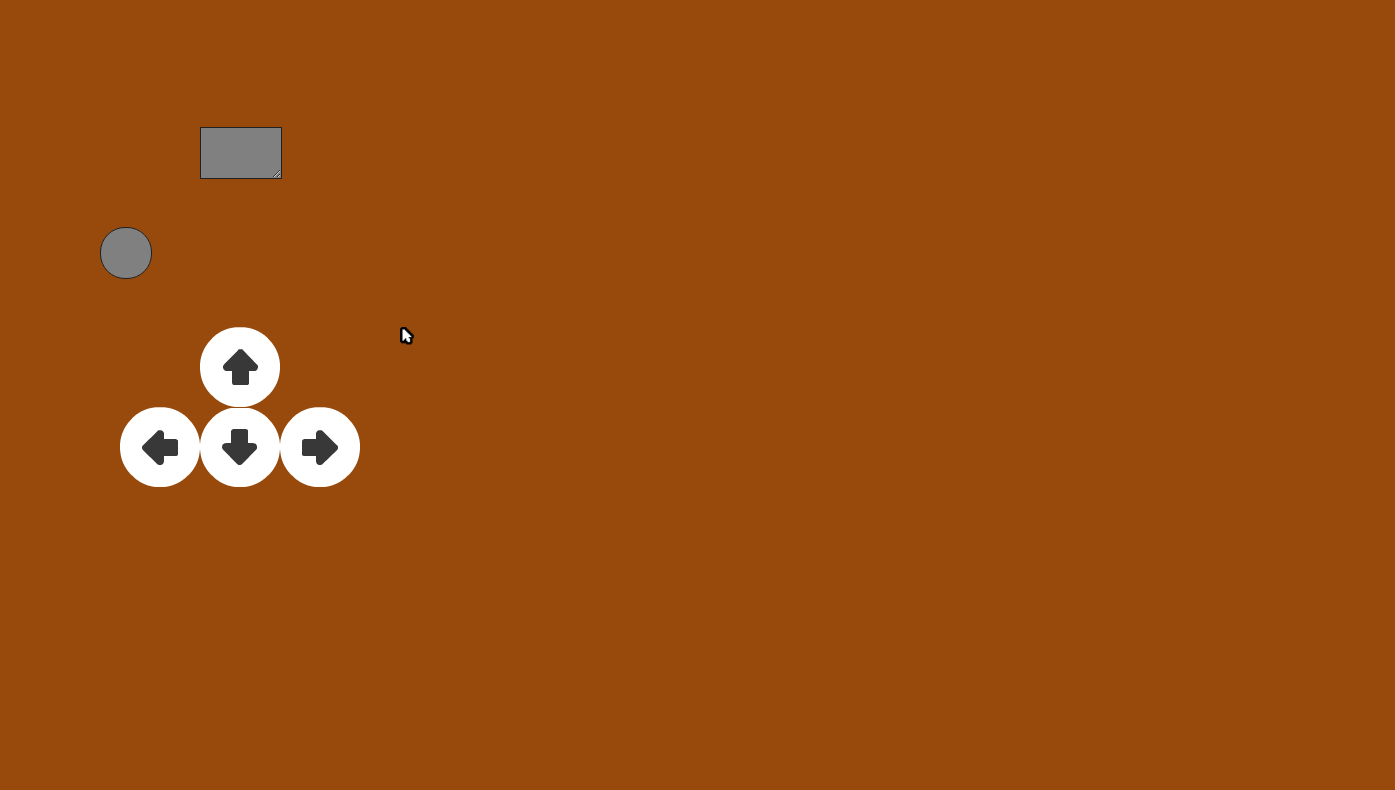
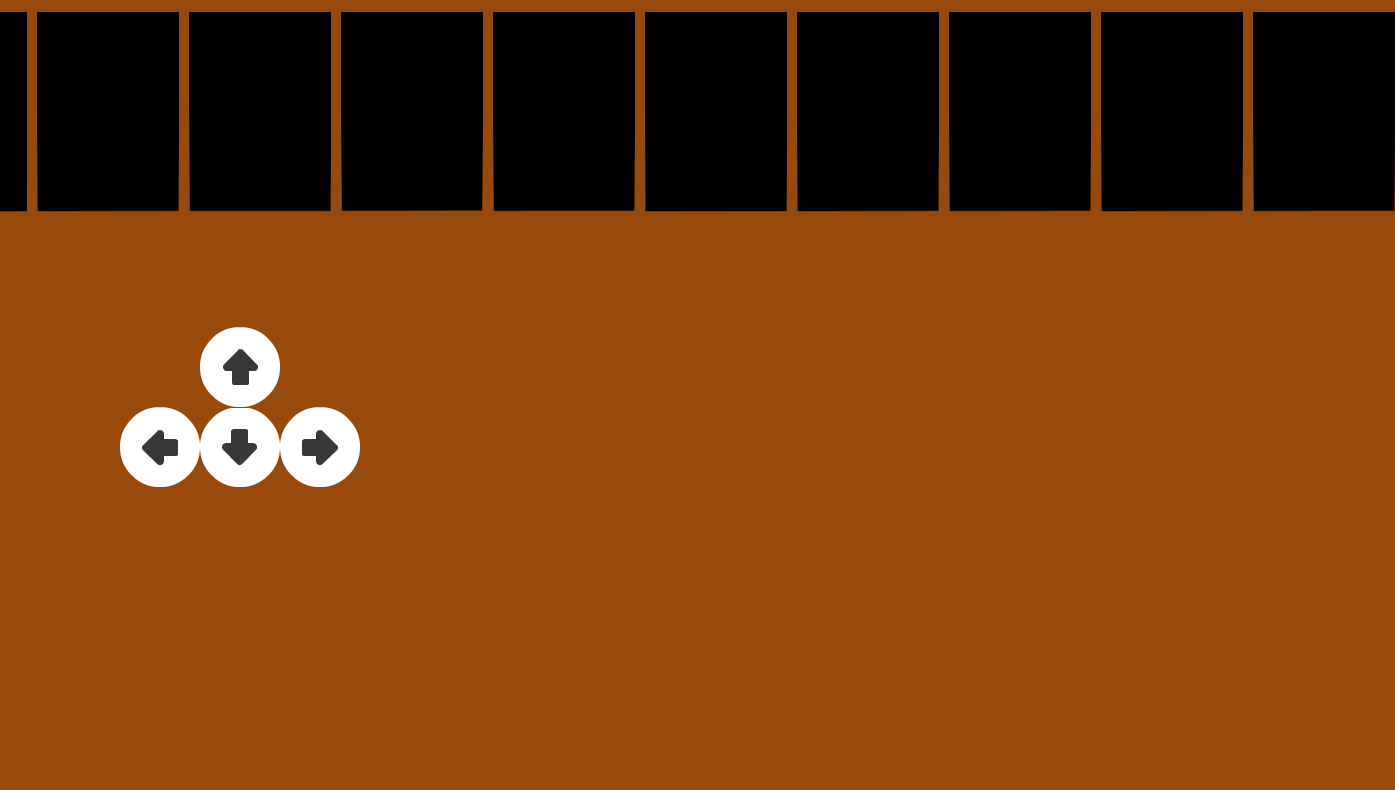
Before and after one commit to Plumi9/Website, a plain HTML site: page index.html in a window 1280 px wide. Shown: the part 73-863 px from the top of the page, 1395 px wide, since content can reach past the window. Drawn offline with Linux system fonts and the light colour scheme.

Commit message:
added some formatting

```diff
--- a/index.html
+++ b/index.html
@@ -5,8 +5,9 @@
 </head>
 <body>
   <img src="./assets/cursor.png" id="player">
-  <div id="rock"></div>
-  <div id="rock_round"></div>
+
+  <h1 class="text"> No using the mouse, to move around use WASD</h1>
+
   <img src="./assets/arrow_up.png" alt="" id="arrow_up" class="unpressed_arrow">
   <img src="./assets/arrow_down.png" alt="" id="arrow_down" class="unpressed_arrow">
   <img src="./assets/arrow_left.png" alt="" id="arrow_left" class="unpressed_arrow">
@@ -17,16 +18,16 @@
   <img src="./assets/pressed_arrow_right.png" alt="" id="pressed_arrow_right" class="pressed_arrow" hidden = "hidden">
 
   <div class = "list">
-    <img src="./assets/item1.png" alt="" height="100px" >
-    <img src="./assets/item2.png" alt="" height="100px" >
-    <img src="./assets/item3.png" alt="" height="100px" >
-    <img src="./assets/item4.png" alt="" height="100px" >
-    <img src="./assets/item5.png" alt="" height="100px" >
-    <img src="./assets/item6.png" alt="" height="100px" >
-    <img src="./assets/item7.png" alt="" height="100px" >
-    <img src="./assets/item8.png" alt="" height="100px" >
-    <img src="./assets/item9.png" alt="" height="100px" >
-    <img src="./assets/item10.png" alt="" height="100px" >
+    <img src="./assets/item1.png" alt="", class="item">
+    <img src="./assets/item2.png" alt="", class="item">
+    <img src="./assets/item3.png" alt="", class="item">
+    <img src="./assets/item4.png" alt="", class="item">
+    <img src="./assets/item5.png" alt="", class="item">
+    <img src="./assets/item6.png" alt="", class="item">
+    <img src="./assets/item7.png" alt="", class="item">
+    <img src="./assets/item8.png" alt="", class="item">
+    <img src="./assets/item9.png" alt="", class="item">
+    <img src="./assets/item10.png" alt="", class="item">
   </div>
 
   <!-- SCRIPT SCRIPT SCRIPT-->
--- a/script.js
+++ b/script.js
@@ -1,6 +1,4 @@
 let player = document.getElementById('player');
-let rock = document.getElementById('rock');
-let rock_round = document.getElementById('rock_round');
 
 let arrow_up = document.getElementById('arrow_up');
 let pressed_arrow_up = document.getElementById('pressed_arrow_up');
@@ -11,16 +9,23 @@ let pressed_arrow_left = document.getElementById('pressed_arrow_left');
 let arrow_right = document.getElementById('arrow_right');
 let pressed_arrow_right = document.getElementById('pressed_arrow_right');
 
-let LIST_OF_OBJECTS = [rock, rock_round,
-                      arrow_up, pressed_arrow_up, arrow_down, pressed_arrow_down, arrow_left, pressed_arrow_left, arrow_right, pressed_arrow_right];
+// List of object to check for collision for movement
+let LIST_OF_OBJECTS = [
+                      arrow_up, pressed_arrow_up, arrow_down, pressed_arrow_down, arrow_left, pressed_arrow_left, arrow_right, pressed_arrow_right,
+                      ];
+let object_Positions = LIST_OF_OBJECTS.map(object => object.getBoundingClientRect());
 
-let objectPositions = LIST_OF_OBJECTS.map(object => object.getBoundingClientRect());
+// List of items for the Gallery on Page 2
+let LIST_OF_ITEMS = document.querySelectorAll('.list .item');
+let hoveredItems = new Set();  // Track which items currently have the hover class
 
+// Values for movement
 const MOVEMENT_SPEED = 10;
-let positionX = 400;
-let positionY = 400;
+let positionX = Math.round(window.innerWidth/2);
+let positionY = 0;
 let keyPresses = {};
 
+// Key event listeners
 window.addEventListener('keydown', keyDownListener);
 function keyDownListener(event) {
   keyPresses[event.key] = true;
@@ -45,6 +50,47 @@ function keyUpListener(event) {
   }
 }
 
+// Handle hover effect when player "hovers over" an item
+function handleItemHoverEffect() {
+  let player_Position = {
+    left: positionX,
+    right: positionX + player.offsetWidth,
+    top: positionY,
+    bottom: positionY + player.offsetHeight,
+  };
+
+  LIST_OF_ITEMS.forEach((item, index) => {
+    let item_Position = item.getBoundingClientRect();
+    let adjusted_Item_Position = {
+      top: item_Position.top + window.scrollY,
+      bottom: item_Position.bottom + window.scrollY,
+      left: item_Position.left + window.scrollX,
+      right: item_Position.right + window.scrollX,
+    };
+
+    // Check if the player is colliding with the item
+    let isColliding = !(player_Position.top > adjusted_Item_Position.bottom ||
+                        player_Position.bottom < adjusted_Item_Position.top ||
+                        player_Position.left > adjusted_Item_Position.right ||
+                        player_Position.right < adjusted_Item_Position.left);
+
+    if (isColliding) {
+      // If the item is colliding and doesn't already have the hover class, add it
+      if (!hoveredItems.has(item)) {
+        item.classList.add('hover');
+        hoveredItems.add(item);  // Track that this item has hover
+      }
+    } else {
+      // If the item is not colliding and has the hover class, remove it
+      if (hoveredItems.has(item)) {
+        item.classList.remove('hover');
+        hoveredItems.delete(item);  // Remove from the hover-tracked set
+      }
+    }
+  });
+}
+
+// Check for object collision
 function isColliding(newPositionX, newPositionY) {
   let player_Position = {
     left: newPositionX,
@@ -53,21 +99,27 @@ function isColliding(newPositionX, newPositionY) {
     bottom: newPositionY + player.offsetHeight,
   };
 
-  // Check all objects for collision
-  for (let objectPosition of objectPositions) {
-    if (!(player_Position.top > objectPosition.bottom ||
-          player_Position.bottom < objectPosition.top ||
-          player_Position.left > objectPosition.right ||
-          player_Position.right < objectPosition.left)) {
+  for (let object of LIST_OF_OBJECTS) {
+    let object_Position = object.getBoundingClientRect();
+    let adjusted_Object_Position = {
+      top: object_Position.top + window.scrollY,
+      bottom: object_Position.bottom + window.scrollY,
+      left: object_Position.left + window.scrollX,
+      right: object_Position.right + window.scrollX
+    };
+
+    if (!(player_Position.top > adjusted_Object_Position.bottom ||
+          player_Position.bottom < adjusted_Object_Position.top ||
+          player_Position.left > adjusted_Object_Position.right ||
+          player_Position.right < adjusted_Object_Position.left)) {
       // Collision detected
       return true;
     }
   }
-
-  // No collision with any object
   return false;
 }
 
+// Scroll Logic
 let has_scrolled = false;
 let isScrolling = false;
 let scroll_counter = 1;
@@ -75,8 +127,6 @@ function pageScroll() {
   const targetScrollY = 1240 * scroll_counter; // The target scroll position
   const scrollStep = 20; // How many pixels to scroll per frame
   const duration = 2000; // Duration of the scroll in milliseconds
-  const totalSteps = duration / 16; // Total frames (approx. 60 FPS)
-  let currentStep = 0;
 
   if (!has_scrolled) {
     has_scrolled = true; // Ensure this runs only once per scroll action
@@ -92,13 +142,6 @@ function pageScroll() {
       }
 
       window.scrollBy(0, scrollStep);
-      currentStep++;
-
-      // Stop if we reach the maximum number of steps
-      if (currentStep >= totalSteps) {
-        clearInterval(scrollInterval);
-        window.scrollTo(0, targetScrollY); // Snap to the target
-      }
     }, 16); // Approximately 60 FPS
 
     teleport_Player_to_newPositionY(targetScrollY);
@@ -125,6 +168,7 @@ function check_Position_to_scroll() {
   }
 }
 
+// Actual game loop
 function gameLoop() {
   let moveX = 0;
   let moveY = 0;
@@ -146,7 +190,6 @@ function gameLoop() {
     moveX = MOVEMENT_SPEED;
     pressed_arrow_right.removeAttribute("hidden");
   }
-  // User Input
 
   // Normalize diagonal movement speed
   if (moveX !== 0 && moveY !== 0) {
@@ -164,7 +207,6 @@ function gameLoop() {
   if(!isColliding(positionX, newPositionY)){
     positionY = newPositionY;
   }
-  // Check for collision
 
   // Update Player position to DOM
   player.style.left = positionX + 'px';
@@ -172,6 +214,9 @@ function gameLoop() {
 
   check_Position_to_scroll();
 
+  // Handle hover effects
+  handleItemHoverEffect();
+
   window.requestAnimationFrame(gameLoop);
 }
 
--- a/style.css
+++ b/style.css
@@ -1,14 +1,7 @@
 body {
-  display: flex;
   justify-content: center;
   background: #974a0b;
   height: 1000vh;
-  margin: 0;
-  overflow: auto;
-}
-
-html {
-  scroll-behavior: smooth;
 }
 
 #player {
@@ -17,41 +10,60 @@ html {
   position: absolute;
 }
 
-#rock {
-  /* for changing Size of object*/
-  overflow: hidden;
-  resize: horizontal;
-
-  background-color: grey;
-  width: 80px;
-  height: 50px;
-  border: 1px solid rgb(33, 33, 33);
-  position: absolute;
-  left: 200px;
-  top: 200px;
-}
-
-#rock_round {
-  border-radius: 25px;
-  background-color: grey;
-  width: 50px;
-  height: 50px;
-  border: 1px solid rgb(33, 33, 33);
-  position: absolute;
-  left: 100px;
-  top: 300px;
+.text{
+  display: flex;
+  justify-content: center;
 }
 
 .list{
-  align-items: center;
-  position: absolute;
-  top: 1500px;
+  transform-style: preserve-3d;
+  transform: perspective(10000px);
+  justify-content: center;
+  position: relative;
+  display: flex;
 }
 
-.img{
-  position: absolute;
+.list .item{
+  transition: .5s;
+  filter:brightness(0);
+  height: 200px;
+  margin: 5px;
 }
-
+/*hovered item*/
+.list .item.hover{
+  filter:brightness(1);
+  transform: translateZ(-140px) scale(1.2);
+}
+/*item right 1*/
+.list .item.hover + .item{
+  filter:brightness(0.6);
+  transform: translateZ(-105px) scale(1.14) rotateY(-40deg);
+}
+/*item right 2*/
+.list .item.hover + .item + .item{
+  filter:brightness(0.4);
+  transform: translateZ(-35px) scale(1.10) rotateY(-20deg);
+}
+/*item right 3*/
+.list .item.hover + .item + .item + .item{
+  filter:brightness(0.2);
+  transform: translateZ(-5px) scale(1.05) rotateY(-10deg);
+}
+/*item left 1*/
+.list .item:has(+ .item.hover){
+  filter:brightness(0.6);
+  transform: translateZ(-105px) scale(1.14) rotateY(40deg);
+}
+/*item left 2*/
+.list .item:has(+ .item + .item.hover){
+  filter:brightness(0.4);
+  transform: translateZ(-35px) scale(1.10) rotateY(20deg);
+}
+/*item left 3*/
+.list .item:has(+ .item + .item + .item.hover){
+  filter:brightness(0.4);
+  transform: translateZ(-5px) scale(1.05) rotateY(10deg);
+}
 .unpressed_arrow{
   position: absolute;
 }
```
